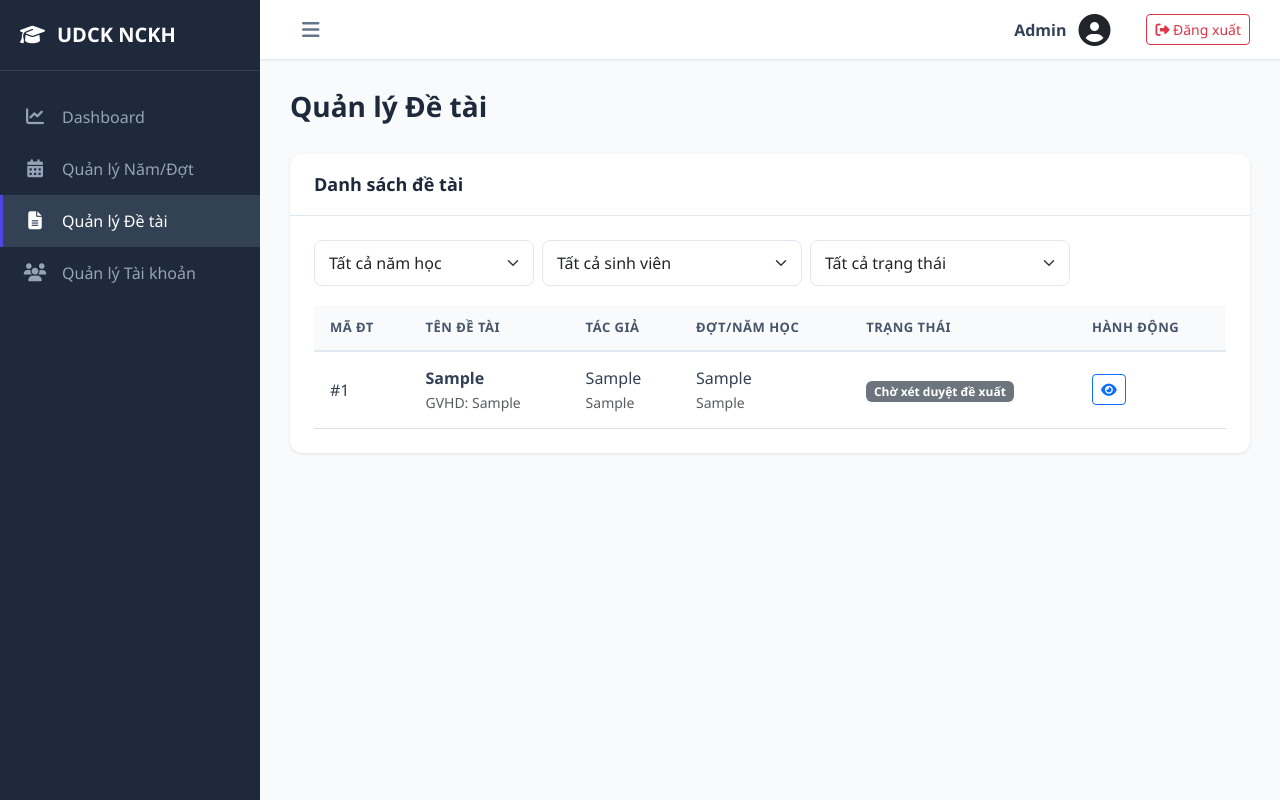
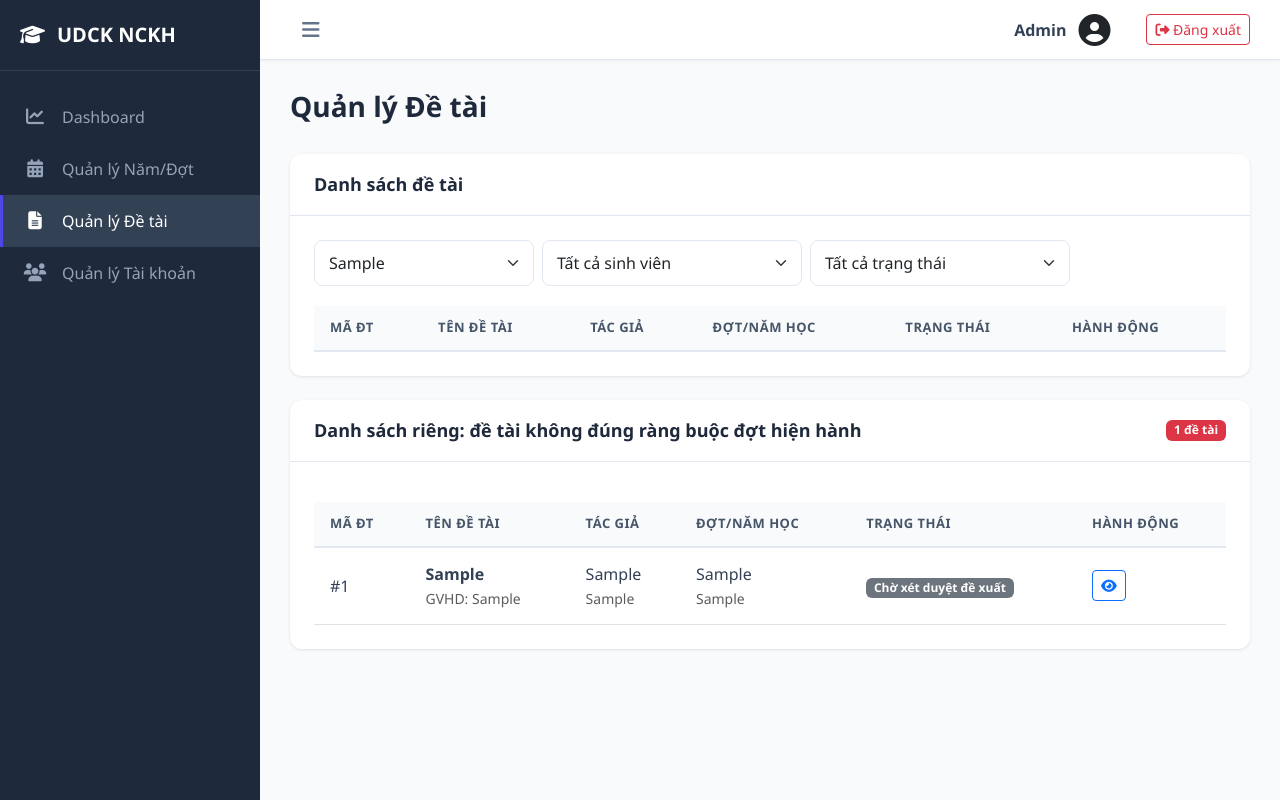
Before and after one commit to Bipo-sudo/NCKH-UDCK, a Flask app: page /admin/topics in a window 1280 px wide. Run offline with Flask 3, Linux system fonts and the light colour scheme; a user stored in the database is signed in; tables that the repository leaves empty hold one stand-in row (values such as "Sample post"); some libraries are stand-ins or nearby versions.

Commit message:
Fix UI topic

```diff
--- a/backend/app/blueprints/admin.py
+++ b/backend/app/blueprints/admin.py
@@ -30,11 +30,34 @@
 
 
 def _get_current_period(periods):
-    # Ưu tiên đợt đang vận hành (2 hoặc 3), nếu không có thì lấy đợt mới nhất.
-    in_workflow = [period for period in periods if period.trang_thai_dot_hien_tai in (2, 3)]
+    # Ưu tiên đợt chưa kết thúc, nếu không có thì lấy đợt mới nhất.
+    in_workflow = [period for period in periods if period.trang_thai_dot_hien_tai != 6]
     if in_workflow:
         return in_workflow[0]
     return periods[0] if periods else None
+
+
+def _allowed_topic_statuses_for_period(period_phase):
+    phase_map = {
+        1: {TopicStatus.CHO_DUYET_DE_XUAT, TopicStatus.SUA_DE_XUAT, TopicStatus.DA_DUYET, TopicStatus.KHONG_DUYET},
+        2: {TopicStatus.THUC_HIEN},
+        3: {TopicStatus.CHUA_NOP_BAO_CAO, TopicStatus.DA_NOP_BAO_CAO, TopicStatus.SUA_BAO_CAO},
+        4: {TopicStatus.DA_NOP_BAO_CAO, TopicStatus.SUA_BAO_CAO, TopicStatus.CHO_BAO_VE},
+        5: {TopicStatus.CHO_BAO_VE, TopicStatus.HOAN_THANH, TopicStatus.KHONG_THANH_CONG},
+    }
+    return phase_map.get(period_phase, set())
+
+
+def _period_phase_label(period_phase):
+    labels = {
+        1: "Mở đăng ký",
+        2: "Đang thực hiện",
+        3: "Nộp báo cáo",
+        4: "Chờ bảo vệ",
+        5: "Bảo vệ",
+        6: "Hoàn thành",
+    }
+    return labels.get(period_phase, "Không xác định")
 
 
 def _ensure_admin():
@@ -347,13 +370,34 @@
     accounts = Account.query.options(joinedload(Account.student)).order_by(Account.id.desc()).all()
     current_period = _get_current_period(periods)
     current_period_data = _serialize_period(current_period) if current_period else None
+    current_period_phase = current_period.trang_thai_dot_hien_tai if current_period else None
+    allowed_topic_statuses = _allowed_topic_statuses_for_period(current_period_phase)
+    visible_topics = []
+    restricted_topics = []
+
+    for topic in topics:
+        if current_period and topic.dot_id == current_period.id:
+            if topic.trang_thai in allowed_topic_statuses:
+                visible_topics.append(topic)
+            else:
+                restricted_topics.append(topic)
+        else:
+            visible_topics.append(topic)
+
+    visible_topics = sorted(visible_topics, key=lambda item: item.id, reverse=True)
+    restricted_topics = sorted(restricted_topics, key=lambda item: item.id, reverse=True)
     periods_data = [_serialize_period(period) for period in periods]
     return render_template(
         "admin/topics.html",
         topics=topics,
+        visible_topics=visible_topics,
+        restricted_topics=restricted_topics,
         periods=periods,
         accounts=accounts,
         current_period_data=current_period_data,
+        current_period_phase=current_period_phase,
+        current_period_phase_label=_period_phase_label(current_period_phase),
+        allowed_topic_statuses=allowed_topic_statuses,
         periods_data=periods_data,
     )
 
--- a/frontend/templates/admin/topics.html
+++ b/frontend/templates/admin/topics.html
@@ -4,6 +4,26 @@
 {% block content %}
 <div class="page-header">
   <h1 class="page-title">Quản lý Đề tài</h1>
+</div>
+
+<div class="alert alert-info border-0 shadow-sm">
+  <div class="d-flex justify-content-between align-items-start gap-3 flex-wrap">
+    <div>
+      <div class="fw-bold">Đợt hiện hành</div>
+      {% if current_period_data %}
+        <div>{{ current_period_data.ten_dot }} - {{ current_period_data.nam_hoc }}</div>
+        <div class="small text-muted">Giai đoạn: {{ current_period_phase_label }}</div>
+      {% else %}
+        <div>Chưa xác định được đợt hiện hành.</div>
+      {% endif %}
+    </div>
+    <div class="text-end">
+      <div class="fw-bold">Ràng buộc trạng thái</div>
+      <div class="small text-muted">
+        {% if current_period_phase == 1 %}Chỉ hiển thị đề tài chờ duyệt / đã duyệt trong đợt đang mở đăng ký.{% elif current_period_phase == 2 %}Chỉ hiển thị đề tài đang thực hiện.{% elif current_period_phase == 3 %}Chỉ hiển thị đề tài đã nộp báo cáo hoặc đang chỉnh sửa báo cáo.{% elif current_period_phase == 4 %}Chỉ hiển thị đề tài đã nộp báo cáo và chờ bảo vệ.{% elif current_period_phase == 5 %}Chỉ hiển thị đề tài chờ bảo vệ / đã hoàn thành của đợt hiện hành.{% else %}Toàn bộ đề tài sẽ được phân loại theo năm học.{% endif %}
+      </div>
+    </div>
+  </div>
 </div>
 
 <div class="content-card">
@@ -16,7 +36,7 @@
         <option value="">Tất cả năm học</option>
         {% for p in periods %}
           {% if p.nam_hoc %}
-          <option value="{{ p.nam_hoc }}">{{ p.nam_hoc }}</option>
+          <option value="{{ p.nam_hoc }}" {% if current_period_data and p.nam_hoc == current_period_data.nam_hoc %}selected{% endif %}>{{ p.nam_hoc }}</option>
           {% endif %}
         {% endfor %}
       </select>
@@ -54,12 +74,8 @@
           </tr>
         </thead>
         <tbody>
-          {% for topic in topics %}
-          <tr
-            data-year="{{ topic.dot.nam_hoc if topic.dot else '' }}"
-            data-status="{{ topic.trang_thai }}"
-            data-student="{{ topic.chu_nhiem.id if topic.chu_nhiem else '' }}"
-          >
+          {% macro topic_row(topic) -%}
+          <tr data-year="{{ topic.dot.nam_hoc if topic.dot else '' }}" data-status="{{ topic.trang_thai }}" data-student="{{ topic.chu_nhiem.id if topic.chu_nhiem else '' }}">
             <td>#{{ topic.id }}</td>
             <td>
               <strong>{{ topic.ten_de_tai }}</strong><br>
@@ -82,50 +98,53 @@
               {% endif %}
             </td>
             <td>
-              {% if topic.trang_thai == 1 %}
-                <span class="badge bg-secondary">Chờ xét duyệt đề xuất</span>
-              {% elif topic.trang_thai == 2 %}
-                <span class="badge bg-warning text-dark">Yêu cầu chỉnh sửa đề xuất</span>
-              {% elif topic.trang_thai == 3 %}
-                <span class="badge bg-dark">Đề tài bị từ chối</span>
-              {% elif topic.trang_thai == 4 %}
-                <span class="badge bg-primary">Đang thực hiện</span>
-              {% elif topic.trang_thai == 5 %}
-                <span class="badge bg-info text-dark">Chờ nghiệm thu</span>
-              {% elif topic.trang_thai == 6 %}
-                <span class="badge bg-warning text-dark">Sửa báo cáo tổng kết</span>
-              {% elif topic.trang_thai == 7 %}
-                <span class="badge bg-danger">Không đạt</span>
-              {% elif topic.trang_thai == 8 %}
-                <span class="badge bg-primary">Đã hoàn thành</span>
-              {% else %}
-                <span class="badge bg-secondary">Không xác định</span>
-              {% endif %}
+              {% if topic.trang_thai == 1 %}<span class="badge bg-secondary">Chờ xét duyệt đề xuất</span>{% elif topic.trang_thai == 2 %}<span class="badge bg-warning text-dark">Yêu cầu chỉnh sửa đề xuất</span>{% elif topic.trang_thai == 3 %}<span class="badge bg-dark">Đề tài bị từ chối</span>{% elif topic.trang_thai == 4 %}<span class="badge bg-primary">Đang thực hiện</span>{% elif topic.trang_thai == 5 %}<span class="badge bg-info text-dark">Chờ nghiệm thu</span>{% elif topic.trang_thai == 6 %}<span class="badge bg-warning text-dark">Sửa báo cáo tổng kết</span>{% elif topic.trang_thai == 7 %}<span class="badge bg-danger">Không đạt</span>{% elif topic.trang_thai == 8 %}<span class="badge bg-primary">Đã hoàn thành</span>{% elif topic.trang_thai == 9 %}<span class="badge bg-info text-dark">Chờ bảo vệ</span>{% elif topic.trang_thai == 10 %}<span class="badge bg-success">Hoàn thành</span>{% elif topic.trang_thai == 11 %}<span class="badge bg-danger">Không thành công</span>{% elif topic.trang_thai == 12 %}<span class="badge bg-dark">Bị hủy</span>{% else %}<span class="badge bg-secondary">Không xác định</span>{% endif %}
             </td>
             <td>
-              <button
-                class="btn btn-sm btn-outline-primary"
-                title="Xem chi tiết"
-                data-bs-toggle="modal"
-                data-bs-target="#topicDetailModal"
-                data-topic-id="{{ topic.id }}"
-                data-topic-title="{{ topic.ten_de_tai }}"
-                data-topic-status="{{ topic.trang_thai }}"
-                data-topic-period="{{ topic.dot.ten_dot if topic.dot else '' }}"
-                data-topic-year="{{ topic.dot.nam_hoc if topic.dot else '' }}"
-                data-topic-author="{{ topic.chu_nhiem.ho_ten if topic.chu_nhiem else '' }}"
-                data-topic-mssv="{{ topic.chu_nhiem.mssv if topic.chu_nhiem else '' }}"
-                data-topic-objective="{{ topic.muc_tieu or '' }}"
-                data-topic-reason="{{ topic.ly_do or '' }}"
-                onclick="showTopicDetail(this)"
-              >
+              <button class="btn btn-sm btn-outline-primary" title="Xem chi tiết" data-bs-toggle="modal" data-bs-target="#topicDetailModal" data-topic-id="{{ topic.id }}" data-topic-title="{{ topic.ten_de_tai }}" data-topic-status="{{ topic.trang_thai }}" data-topic-period="{{ topic.dot.ten_dot if topic.dot else '' }}" data-topic-year="{{ topic.dot.nam_hoc if topic.dot else '' }}" data-topic-author="{{ topic.chu_nhiem.ho_ten if topic.chu_nhiem else '' }}" data-topic-mssv="{{ topic.chu_nhiem.mssv if topic.chu_nhiem else '' }}" data-topic-objective="{{ topic.muc_tieu or '' }}" data-topic-reason="{{ topic.ly_do or '' }}" onclick="showTopicDetail(this)">
                 <i class="fas fa-eye"></i>
               </button>
             </td>
           </tr>
+          {%- endmacro %}
+
+          {% for topic in visible_topics %}
+            {{ topic_row(topic) }}
           {% else %}
           <tr>
-            <td colspan="6" class="text-center text-muted py-4">Chưa có đề tài nào.</td>
+            <td colspan="6" class="text-center text-muted py-4">Chưa có đề tài nào phù hợp với đợt hiện hành.</td>
+          </tr>
+          {% endfor %}
+        </tbody>
+      </table>
+    </div>
+  </div>
+</div>
+
+<div class="content-card mt-4" {% if not restricted_topics %}style="display:none;"{% endif %}>
+  <div class="card-header-custom d-flex justify-content-between align-items-center gap-2 flex-wrap">
+    <h5>Danh sách riêng: đề tài không đúng ràng buộc đợt hiện hành</h5>
+    <span class="badge bg-danger">{{ restricted_topics|length }} đề tài</span>
+  </div>
+  <div class="card-body-custom">
+    <div class="table-responsive mt-3">
+      <table class="table table-custom" id="restrictedTopicsTable">
+        <thead>
+          <tr>
+            <th>Mã ĐT</th>
+            <th>Tên đề tài</th>
+            <th>Tác giả</th>
+            <th>Đợt/Năm học</th>
+            <th>Trạng thái</th>
+            <th>Hành động</th>
+          </tr>
+        </thead>
+        <tbody>
+          {% for topic in restricted_topics %}
+            {{ topic_row(topic) }}
+          {% else %}
+          <tr>
+            <td colspan="6" class="text-center text-muted py-4">Không có đề tài bị loại khỏi đợt hiện hành.</td>
           </tr>
           {% endfor %}
         </tbody>
@@ -175,7 +194,7 @@
   const year = document.getElementById('filterYear').value;
   const status = document.getElementById('filterStatus').value;
   const student = document.getElementById('filterStudent').value;
-  const rows = document.querySelectorAll('#topicsTable tbody tr');
+  const rows = document.querySelectorAll('#topicsTable tbody tr, #restrictedTopicsTable tbody tr');
 
   rows.forEach((row) => {
     const rowYear = row.getAttribute('data-year') || '';
@@ -189,6 +208,8 @@
     row.style.display = matchYear && matchStatus && matchStudent ? '' : 'none';
   });
 }
+
+document.addEventListener('DOMContentLoaded', filterTopics);
 
 function statusText(status) {
   const map = {
```
